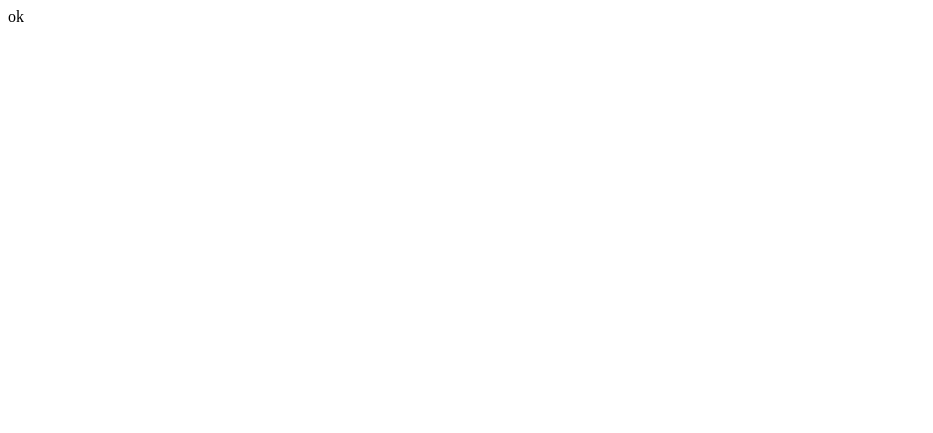
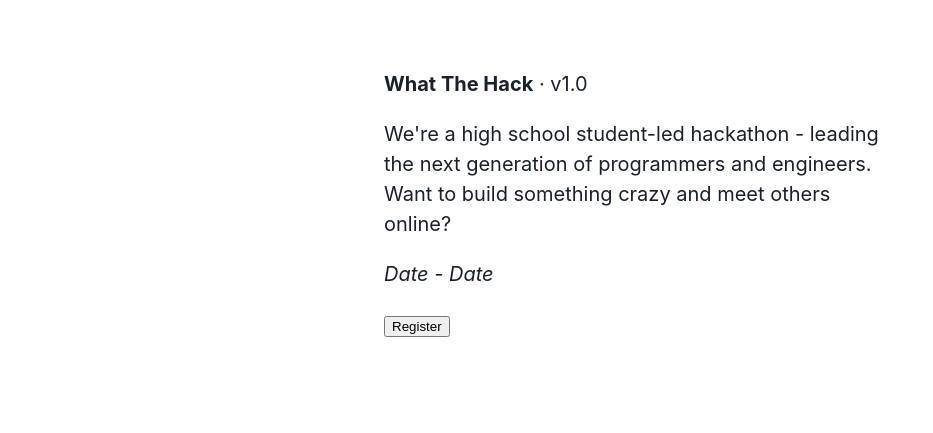
Before and after one commit to camascoding/what-the-hack, a plain HTML site: page index.html in a window 1280 px wide. Shown: the whole page, without its empty margins (0-933 px from the left). Drawn offline with nearby package versions, Linux system fonts and the light colour scheme; a web font is replaced by a local one.

Commit message:
Initialize basic hero section

```diff
--- a/index.html
+++ b/index.html
@@ -5,9 +5,39 @@
     <meta http-equiv="X-UA-Compatible" content="IE=edge" />
     <meta name="viewport" content="width=device-width, initial-scale=1.0" />
 
+    <meta name="description" content="Hackathon" />
+    <meta name="theme-color" content="#7460e1" />
+    <meta name="author" content="What The Hack" />
+
+    <link rel="stylesheet" type="text/css" href="styles.css" />
+
     <title>What The Hack</title>
   </head>
   <body>
-    ok
+    <div class="container">
+      <div class="section" style="visibility: hidden">
+        <p>
+          <!-- <a rel="noopener" href="/"
+            ><img id="logo" width="40" height="40" src="/img/logo.png" alt="Logo"
+          /></a> -->
+          <b>What The Hack</b> &#183; v1.0
+        </p>
+        <p>
+          We're a high school student-led hackathon - leading the next generation of programmers and
+          engineers. Want to build something crazy and meet others online?
+        </p>
+        <p>
+          <i>Date - Date</i>
+        </p>
+        <p>
+          <button>Register</button>
+        </p>
+      </div>
+    </div>
+
+    <script src="https://unpkg.com/scrollreveal"></script>
+    <script>
+      ScrollReveal().reveal('.section');
+    </script>
   </body>
 </html>
--- /dev/null
+++ b/styles.css
@@ -0,0 +1,72 @@
+@import url('https://rsms.me/inter/inter.css');
+
+:root {
+  --scale: calc(1 / 2);
+}
+
+@media (min-width: 512px) {
+  :root {
+    --scale: 1;
+  }
+}
+
+html {
+  background-color: hsl(0, 0%, 100%);
+  color: #1a202c;
+  -webkit-font-smoothing: antialiased;
+  font-family: 'Inter', sans-serif;
+  line-height: 1.5;
+  font-weight: 400;
+}
+
+body {
+  padding: calc(20px * var(scale));
+  display: flex;
+  flex-direction: row;
+  flex-wrap: wrap;
+}
+
+h1,
+h4 {
+  max-width: 100%;
+  max-height: 100%;
+  margin: 0;
+  padding: 0;
+  border: none;
+  font-weight: 700;
+  line-height: 1.3;
+  font-size: 20px;
+}
+
+p {
+  font-size: 20px;
+}
+
+a {
+  color: #7460e1;
+}
+
+.container {
+  padding: calc(55px * var(--scale));
+  margin: 0 auto;
+  width: 512px;
+  flex-direction: column;
+}
+
+.section,
+section {
+  flex-direction: column;
+  padding-bottom: 30px;
+  margin-top: -14px;
+  margin-bottom: -14px;
+}
+
+#logo {
+  height: 2em;
+  vertical-align: middle;
+  border-radius: 100%;
+}
+
+html.sr .load-hidden {
+  visibility: hidden;
+}
```
